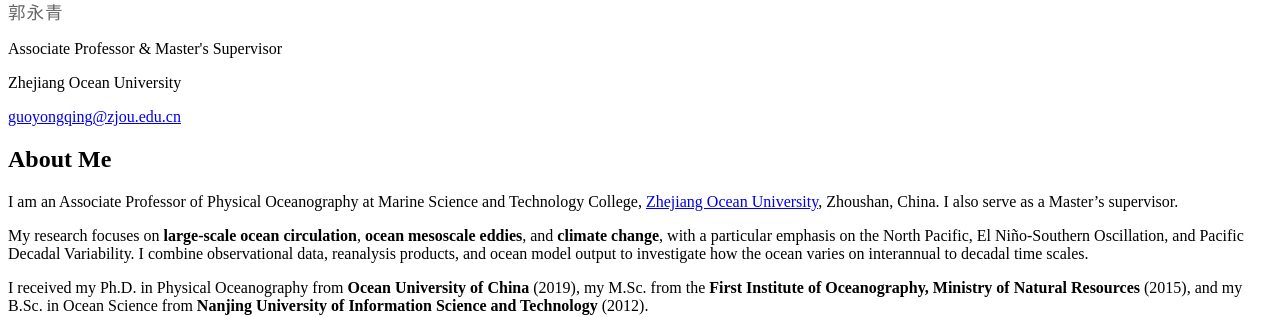
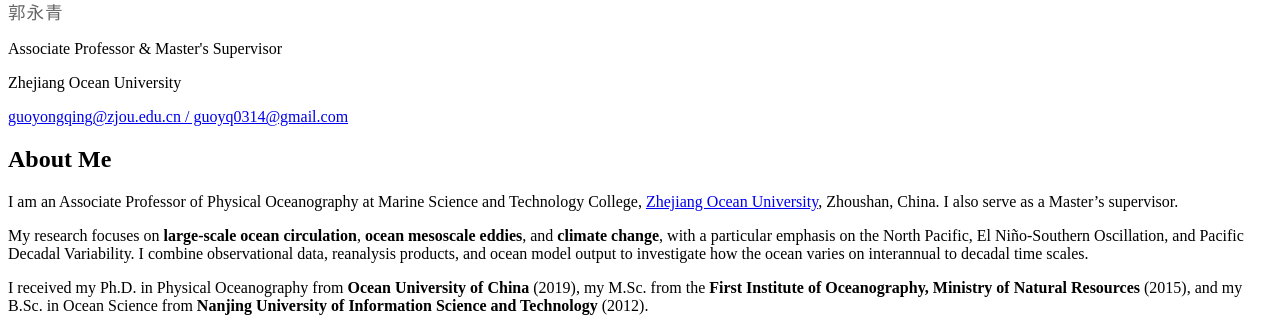
Before and after one commit to guoyq0314/guoyq0314.github.io, a Jekyll site: the page built from index.md, in a window 1280 px wide. Shown: the part 269-586 px from the top of the page. Built offline with Jekyll 4.4.1, drawn with Linux system fonts in a browser that asks for light colours; our own code applies the rules of GitHub Pages for plain Markdown files.

Commit message:
Update _config.yml

```diff
--- a/_config.yml
+++ b/_config.yml
@@ -2,7 +2,7 @@
 title: Yongqing Guo
 position: Associate Professor & Master's Supervisor
 affiliation: Zhejiang Ocean University
-email: guoyongqing@zjou.edu.cn
+email: guoyongqing@zjou.edu.cn / guoyq0314@gmail.com
 
 # Search Engine Optimization (SEO)
 keywords: physical oceanography, ocean circulation, mesoscale eddies, climate variability
```
